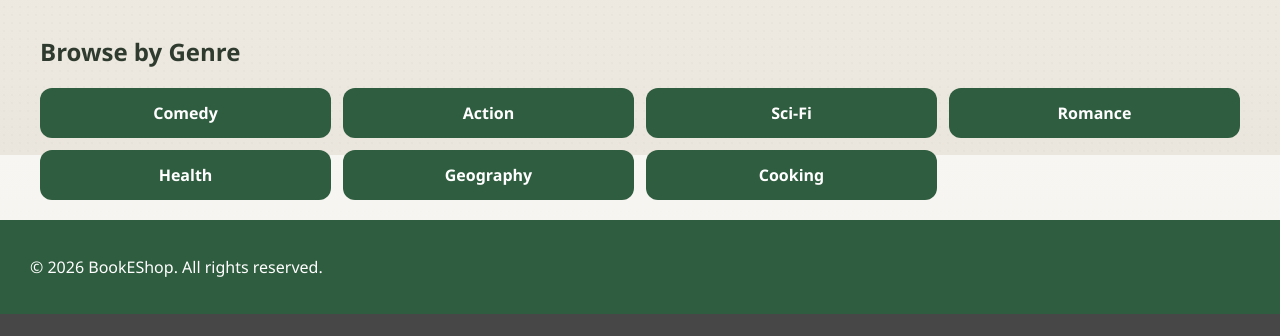
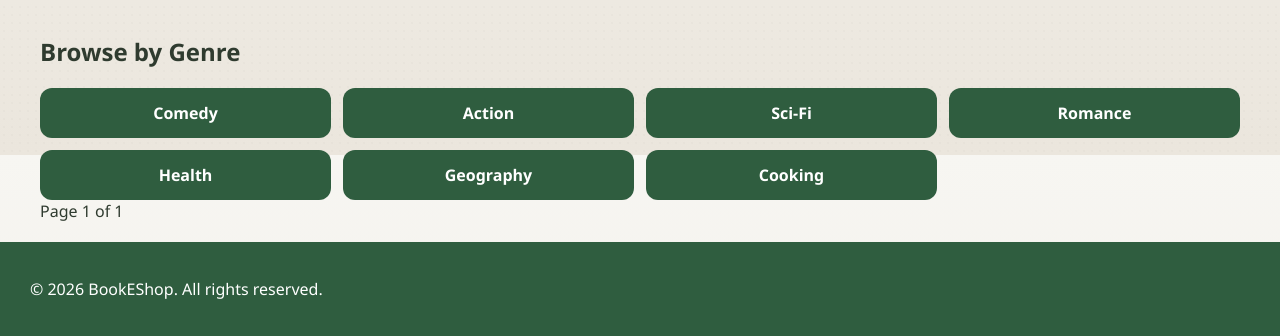
Before and after one commit to IasonasKalyvas/BookEShop, a Django app: page / in a window 1280 px wide. Shown: the part 645-981 px from the top of the page. Before the commit the page ends 959 px from the top, so only its background shows below. Run offline with Django 5.2, Linux system fonts and the light colour scheme; data comes from the database, SQL or seed files in the repository.

Commit message:
Implement pagination for categories in home.html
Added pagination controls for category navigation.

```diff
--- a/core/templates/core/home.html
+++ b/core/templates/core/home.html
@@ -31,6 +31,20 @@
                 </a>
             {% endfor %}
         </div>
+        <!-- Pagination -->
+        <div class="pagination">
+            {% if categories.has_previous %}
+                <a href="?page=1">&laquo; First</a>
+                <a href="?page={{ categories.previous_page_number }}">Previous</a>
+            {% endif %}
+            <span>
+                Page {{ categories.number }} of {{ categories.paginator.num_pages }}
+            </span>
+            {% if categories.has_next %}
+                <a href="?page={{ categories.next_page_number }}">Next</a>
+                <a href="?page={{ categories.paginator.num_pages }}">Last &raquo;</a>
+            {% endif %}
+        </div>
     </section>
 </div>
 
```
